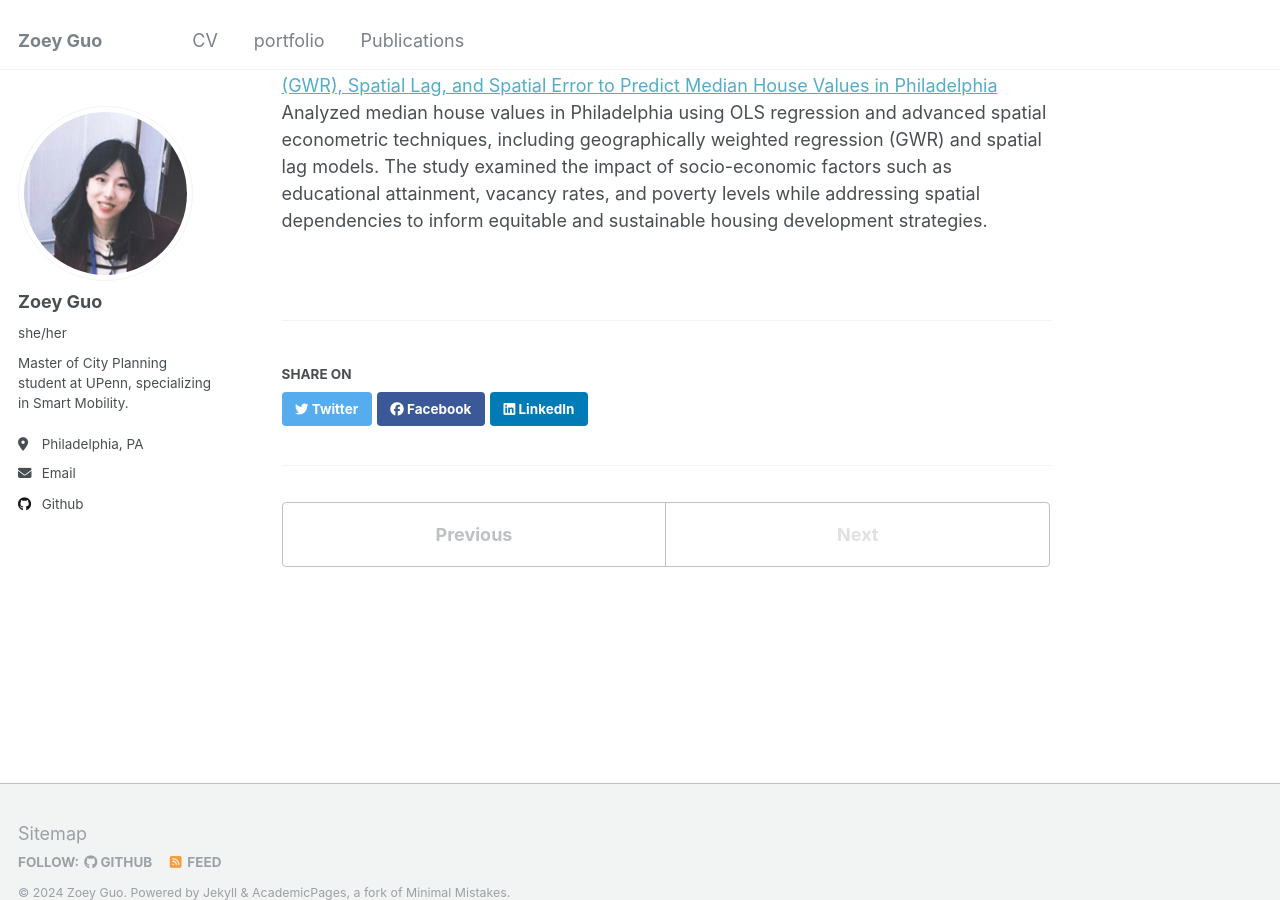
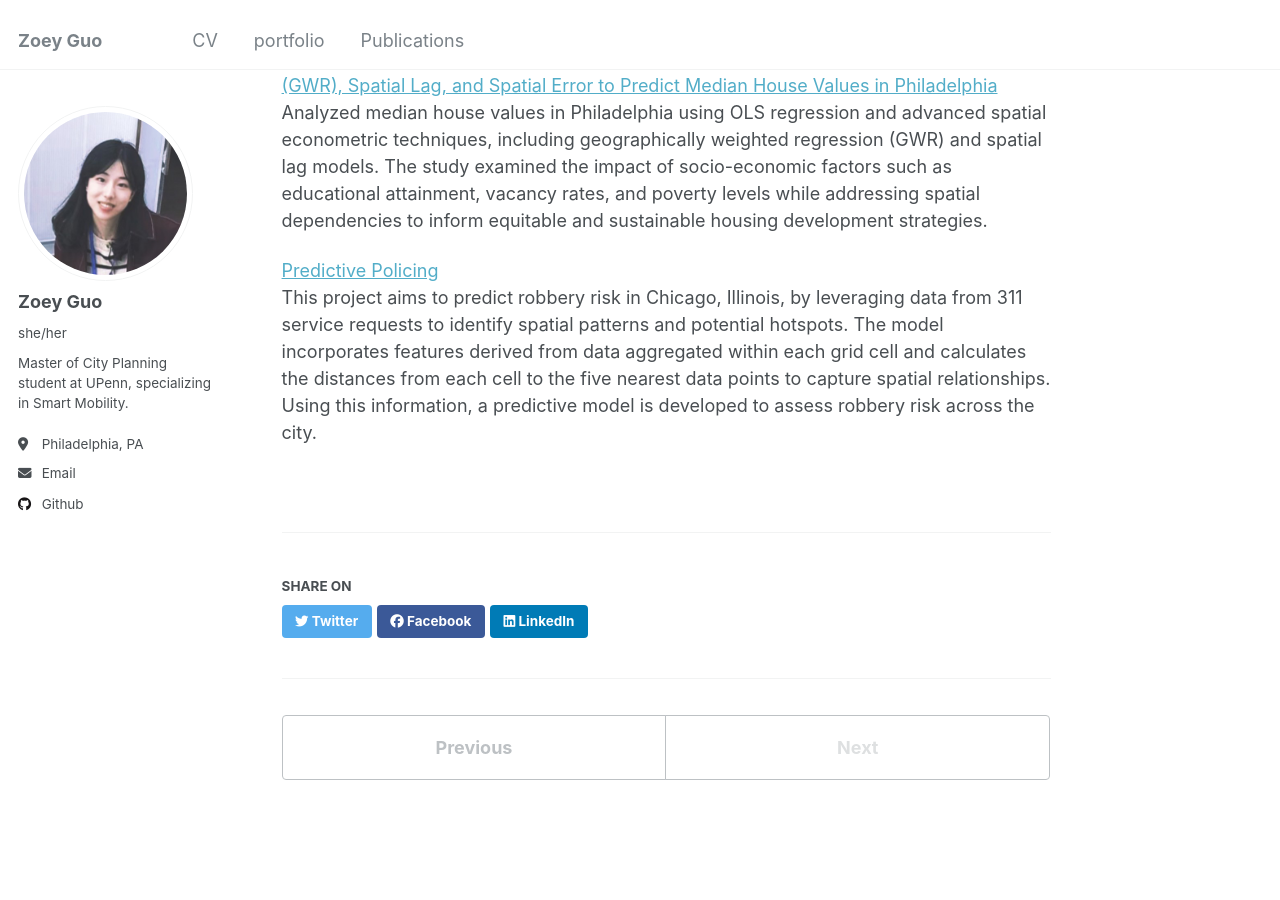
Before and after one commit to ZoeyGuo709/ZoeyGuo709.github.io, a Jekyll site: the page built from _portfolio/portfolio-2.md, in a window 1280 px wide and 900 px high, scrolled down 687 px. Built offline with Jekyll 4.4.1, drawn with Linux system fonts in a browser that asks for light colours.

Commit message:
Update portfolio-2.md

```diff
--- a/_portfolio/portfolio-2.md
+++ b/_portfolio/portfolio-2.md
@@ -1,6 +1,6 @@
 ---
 title: "Urban Analytics"
-excerpt: "Utilized R and Python to perform advanced spatial analytics, providing insights into urban patterns and supporting city decision-making processes. Projects included analyzing police patrolling strategies, housing price trends, drunk driving incidents, and other critical urban issues. <br/><img src='/images/AnalyticsProfile.png' style='width: 800px; height: 400px;'>"
+excerpt: "Utilized R and Python to perform advanced spatial analytics, providing insights into urban patterns and supporting city decision-making processes. Projects included analyzing police patrolling strategies, housing price trends, drunk driving incidents, and other critical urban issues. <br/><img src='/images/AnalyticsProfile.png' style='width: 900px; height: 400px;'>"
 collection: portfolio
 ---
 
@@ -15,3 +15,6 @@ Conducted an OLS regression analysis to predict median house values in Philadelp
 
 [Predict Housing Value Research Part 3: Using Geographically Weighted Regression (GWR), Spatial Lag, and Spatial Error to Predict Median House Values in Philadelphia](../../files/STAT_MedianHHValue_GWR "Predict Housing Value Research Part 3: Using Geographically Weighted Regression (GWR), Spatial Lag, and Spatial Error to Predict Median House Values in Philadelphia")<br>
 Analyzed median house values in Philadelphia using OLS regression and advanced spatial econometric techniques, including geographically weighted regression (GWR) and spatial lag models. The study examined the impact of socio-economic factors such as educational attainment, vacancy rates, and poverty levels while addressing spatial dependencies to inform equitable and sustainable housing development strategies.
+
+[Predictive Policing](../../files/PPA_PredictivePolicing "Predictive Policing")<br>
+This project aims to predict robbery risk in Chicago, Illinois, by leveraging data from 311 service requests to identify spatial patterns and potential hotspots. The model incorporates features derived from data aggregated within each grid cell and calculates the distances from each cell to the five nearest data points to capture spatial relationships. Using this information, a predictive model is developed to assess robbery risk across the city.
```
